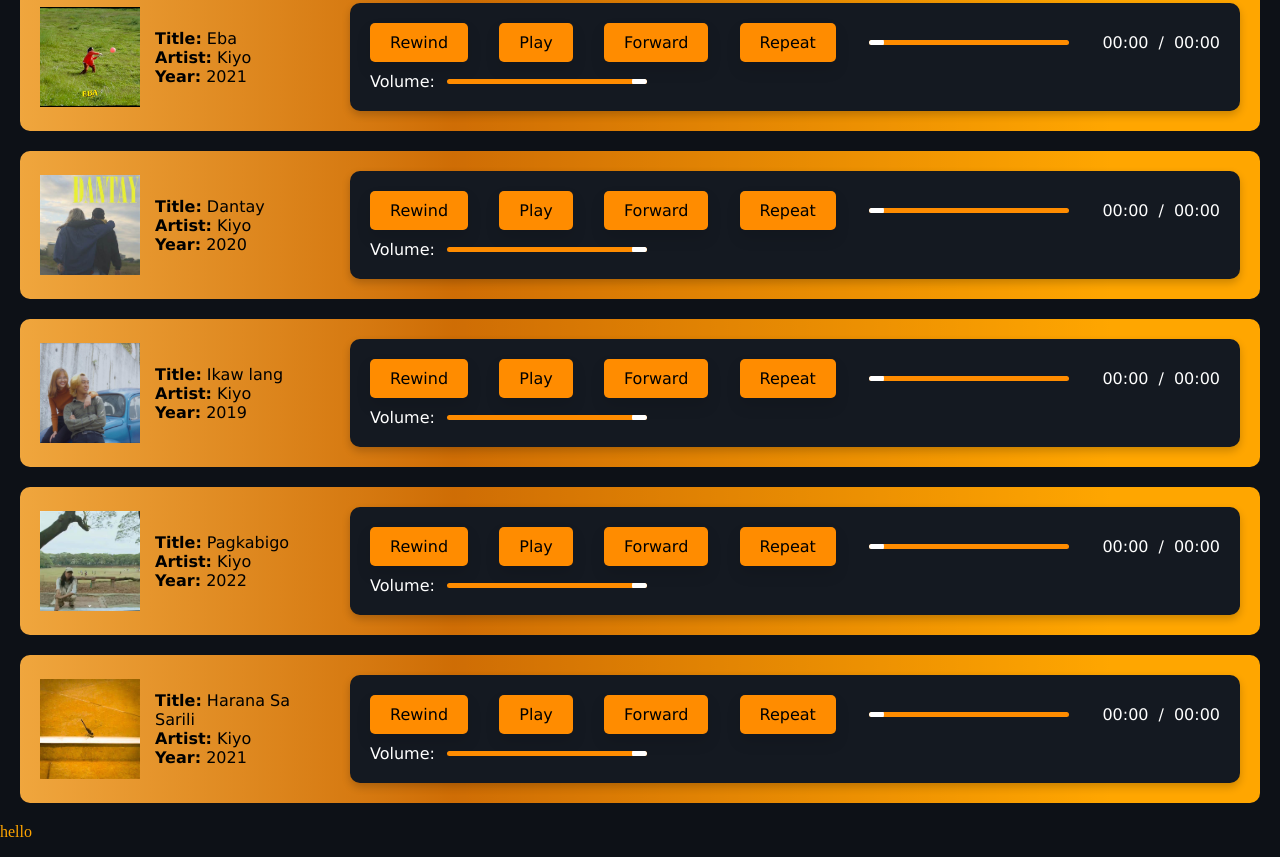
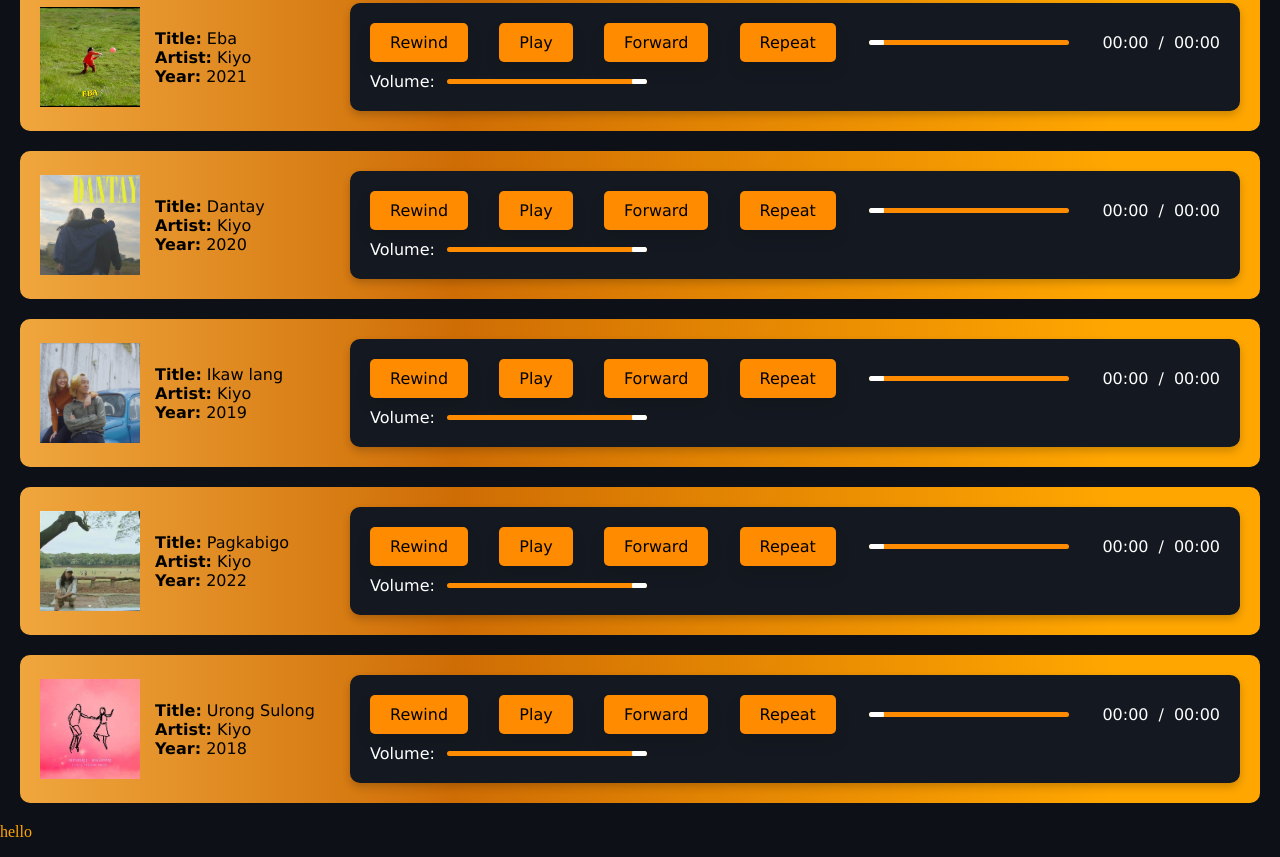
Before and after one commit to ilovebread13/EMPTECH_WEBSITE, a plain HTML site: page index.html in a window 1280 px wide. Shown: the part 1172-2029 px from the top of the page. Drawn offline with Linux system fonts and the light colour scheme.

Commit message:
Update index.html

```diff
--- a/index.html
+++ b/index.html
@@ -335,14 +335,14 @@
 <div class="song-box">
     <ul>
       <li>
-        <img src="kiyo/haranasasarilialbumcover.jpeg" width="100" height="100" alt="haranasasarili">
+        <img src="kiyo/urongsulongalbumcover.jpeg" width="100" height="100" alt="urongsulong">
         <div class="song-details">
-          <p><strong>Title:</strong> Harana Sa Sarili </p>
+          <p><strong>Title:</strong> Urong Sulong </p>
           <p><strong>Artist:</strong> Kiyo </p>
-          <p><strong>Year:</strong> 2021 </p>
+          <p><strong>Year:</strong> 2018 </p>
         </div>
         <div class="audio-player">
-          <audio class="audio" src="kiyo/kiyo -  Harana sa Sarili (Official Music Video).mp3"></audio>
+          <audio class="audio" src="kiyo/kiyo, Alisson Shore - Urong; Sulong.mp3"></audio>
           <div class="controls">
             <button class="rewindBtn">Rewind</button>
             <button class="playPauseBtn">Play</button>
```
